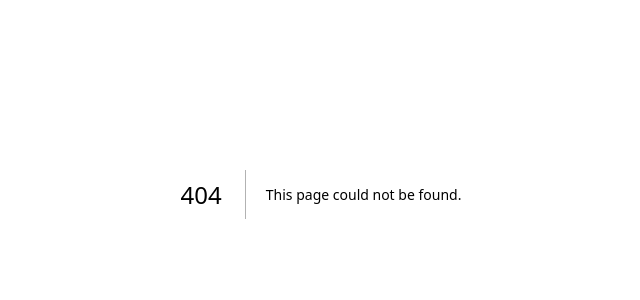
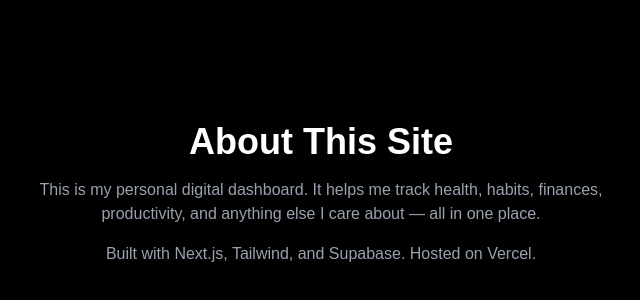
Before and after one commit to MatlabMonkey/Monkey-site, a Next.js app: page /about in a window 1280 px wide. Before the commit this address had no page. Shown: the part 206-506 px from the top of the page, without its empty margins (319-959 px from the left). Built offline with nearby package versions, Linux system fonts and the light colour scheme.

Commit message:
Add simple About page and button for it on main

```diff
--- /dev/null
+++ b/app/about/page.tsx
@@ -0,0 +1,16 @@
+export default function About() {
+  return (
+    <main className="min-h-screen flex items-center justify-center p-6 text-white bg-black">
+      <div className="text-center max-w-xl space-y-4">
+        <h1 className="text-4xl font-bold">About This Site</h1>
+        <p className="text-gray-400">
+          This is my personal digital dashboard. It helps me track health, habits, finances,
+          productivity, and anything else I care about — all in one place.
+        </p>
+        <p className="text-gray-400">
+          Built with Next.js, Tailwind, and Supabase. Hosted on Vercel.
+        </p>
+      </div>
+    </main>
+  );
+}
--- a/app/page.tsx
+++ b/app/page.tsx
@@ -8,8 +8,15 @@ export default function Home() {
           href="/dashboard"
           className="inline-block mt-4 px-6 py-2 bg-white text-black rounded hover:bg-gray-200"
         >
-          Enter Dashboard
+          Dashboard
         </a>
+        <a
+          href="/about"
+          className="inline-block mt-2 px-4 py-1 text-sm text-gray-400 underline hover:text-white"
+        >
+          About
+        </a>
+
       </div>
     </main>
   );
```
